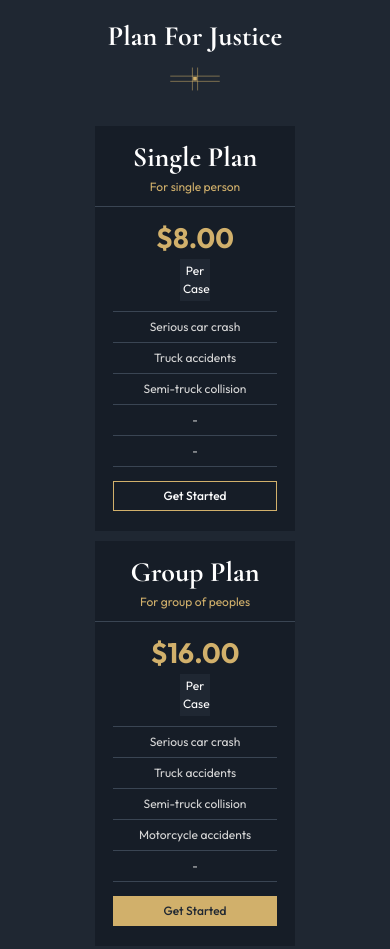
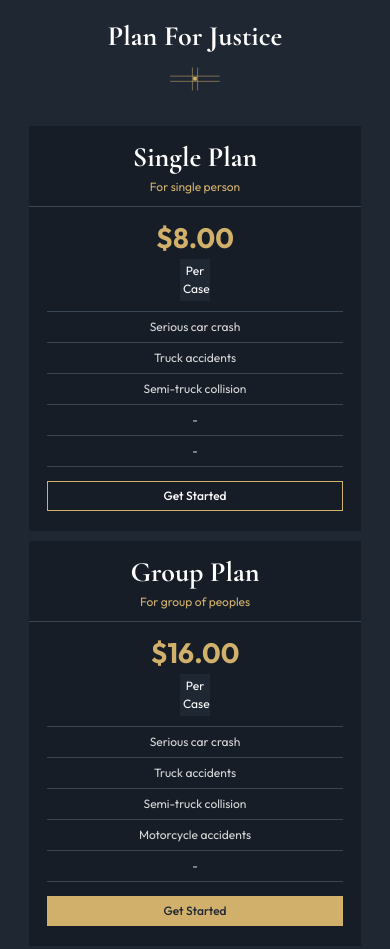
Before and after one commit to MONSURU-rgb/attorneyster, a website: page src/pricing.html in a window 390 px wide. Shown: the part 500-1449 px from the top of the page. Drawn offline with nearby package versions, Linux system fonts and the light colour scheme; a web font is replaced by a local one.

Commit message:
"A change was made to 425px screen size"

```diff
--- a/src/pricing.html
+++ b/src/pricing.html
@@ -149,7 +149,7 @@
                     <img src="../images/Section-4-icon-1.svg" alt="" style="width: clamp(50px,4.2vw,67px); height: clamp(24px,2.1vw,33px);">
                 </div>
 
-                <div style="display: flex; justify-content: center; gap: clamp(10px,1.8vw,30px); flex-wrap: wrap;">
+                <div style="display: flex; justify-content: center; gap: clamp(10px,1.8vw,30px); flex-wrap: wrap;" class="three-sections-for-pricing-plan">
 
                     <section style=" width: clamp(200px,21vw,336px); background-color: #161D27; padding-block: clamp(10px,1.2vw,20px);">
 
```
Also changed, not shown: dist/style.css.
